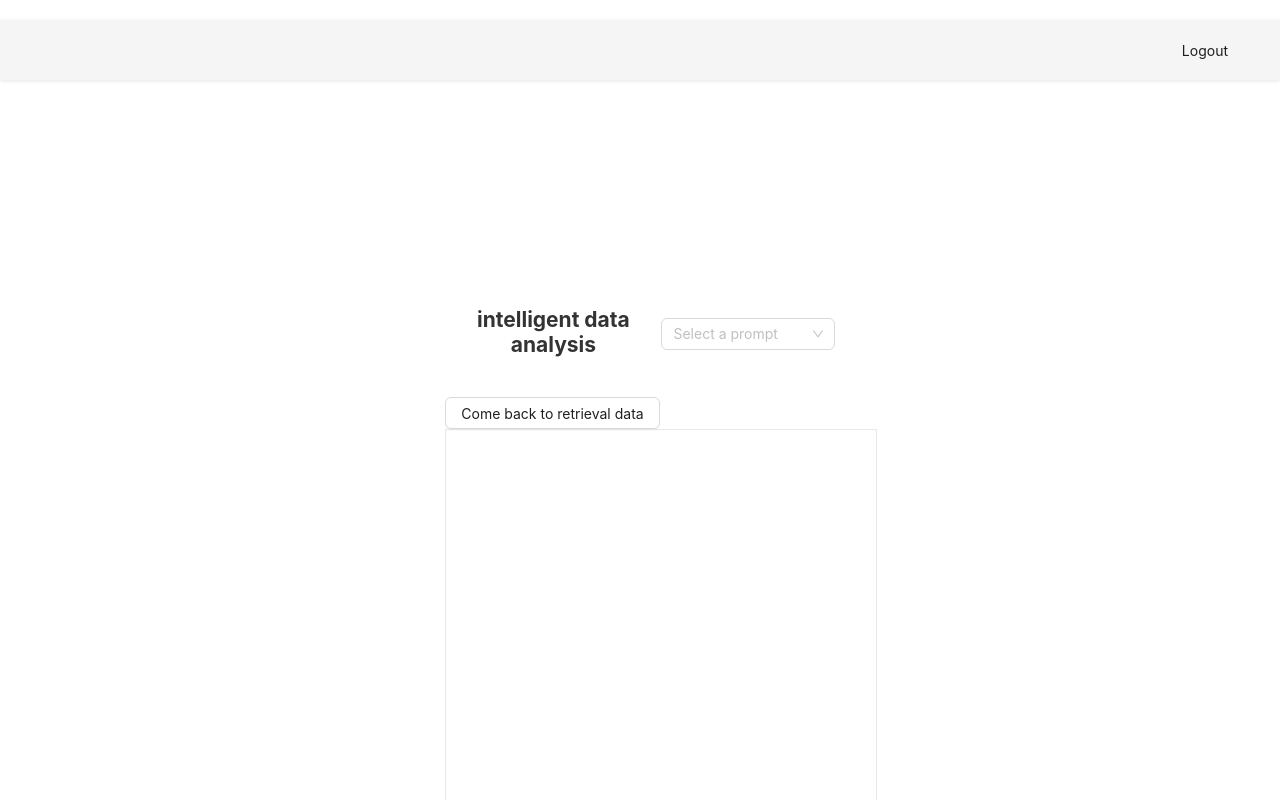
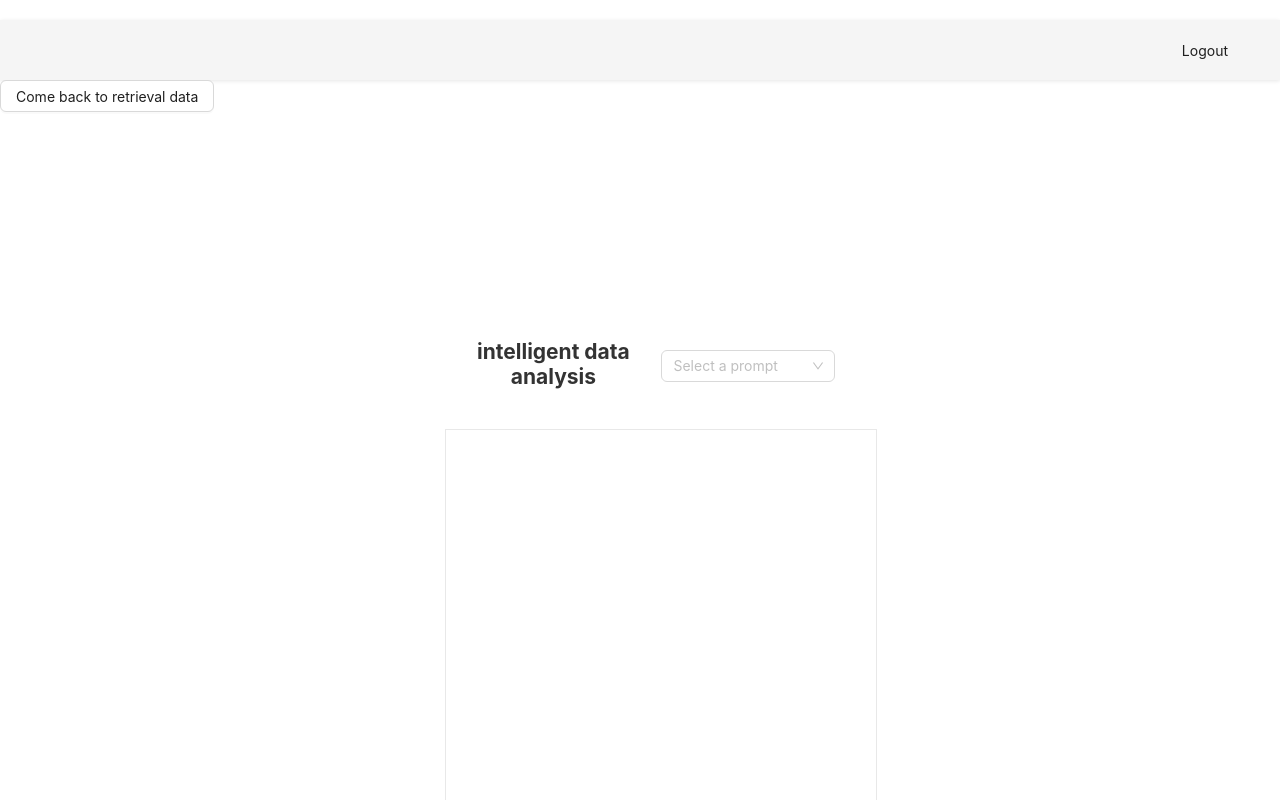
Before and after one commit to Echo11ovo/ELEC5620, a React (Create React App) app in the folder dataanalysis/front/: page /chat in a window 1280 px wide. Shown: the top 800 px of the page. Built offline with nearby package versions, Linux system fonts and the light colour scheme; sample sign-in values are in the browser's storage.

Commit message:
add logout and css improve

```diff
--- a/dataanalysis/front/src/CSS/Chat.css
+++ b/dataanalysis/front/src/CSS/Chat.css
@@ -93,3 +93,7 @@
     font-size: 24px;
     margin-right: 10px;
 }
+
+.sendBtn{
+    margin-left: 20px ;
+}
--- a/dataanalysis/front/src/CSS/Login.css
+++ b/dataanalysis/front/src/CSS/Login.css
@@ -36,6 +36,7 @@ h2 {
 .Login {
     background-color: #2F80ED; /* Adjust according to the blue in your image */
     border-color: #2F80ED;
+    color:#FFFFFF;
     width: 100%;
     height: 40px;
     border-radius: 5px;
--- a/dataanalysis/front/src/components/Chat.tsx
+++ b/dataanalysis/front/src/components/Chat.tsx
@@ -74,8 +74,8 @@ function Chat() {
     return (
         <div className="chatPage">
             <Navbar />
+            <Button className="floatingButton" onClick={() => navigate('/retrieval')}>Come back to retrieval data</Button>
             <Row className="container" justify="center">
-
                 <Col xs={24} sm={22} md={18} lg={14} xl={12}>
                     <div className="header">
                         <h2>intelligent data analysis</h2>
@@ -90,9 +90,6 @@ function Chat() {
                                 </Option>
                             ))}
                         </Select>
-                    </div>
-                    <div>
-                        <Button onClick={() => navigate('/retrieval')}>Come back to retrieval data</Button>
                     </div>
                     <div className="chatBox" role="log" aria-live="polite">
                         {messages.map((message, index) => (
@@ -109,7 +106,7 @@ function Chat() {
                             onChange={(e) => setUserInput(e.target.value)}
                             placeholder="Type your message..."
                         />
-                        <Button type="primary" onClick={handleSendMessage} disabled={isLoading}>
+                        <Button type="primary" className="sendBtn" onClick={handleSendMessage} disabled={isLoading}>
                             {isLoading ? <Spin indicator={loadingIcon} /> : "Send"}
                         </Button>
                     </div>
```
